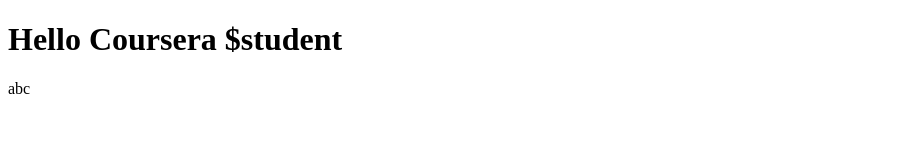
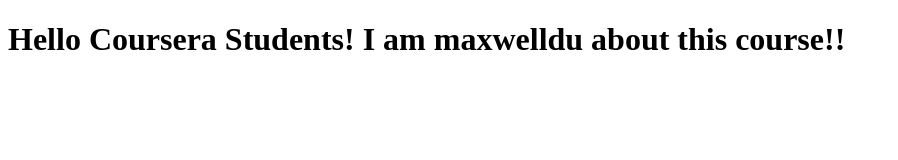
Before and after one commit to maxwelldu/coursera-test, a plain HTML site: page index.html in a window 1280 px wide. Shown: the whole page, without its empty margins (0-898 px from the left). Drawn offline with Linux system fonts and the light colour scheme.

Commit message:
New version of web file.

```diff
--- a/index.html
+++ b/index.html
@@ -5,9 +5,6 @@
     <title>Hello Coursera</title>
   </head>
   <body>
-      <h1>Hello Coursera $student</h1>
-      <p>
-        abc
-      </p>
+      <h1>Hello Coursera Students! I am maxwelldu about this course!!</h1>
   </body>
 </html>
```
